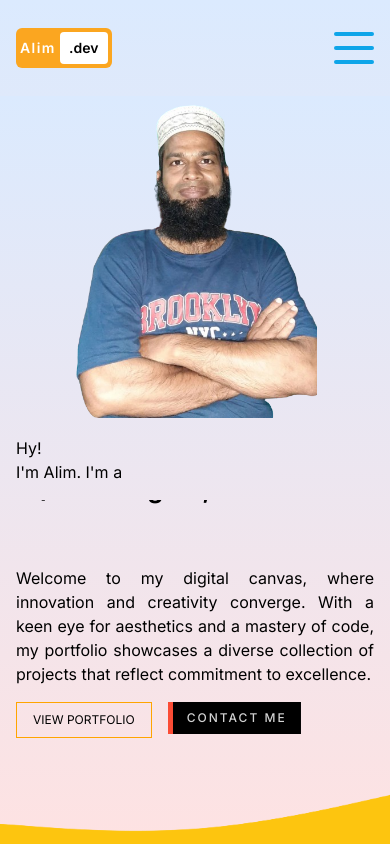
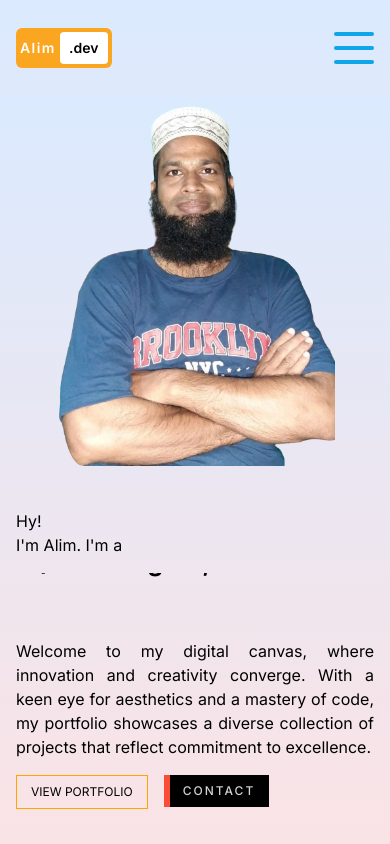
Before and after one commit to alimmondal/next-animated-portfolio, a Next.js app: page / in a window 390 px wide. Built offline with nearby package versions, Linux system fonts and the light colour scheme.

Commit message:
logo upd

```diff
--- a/src/app/globals.css
+++ b/src/app/globals.css
@@ -41,9 +41,26 @@
   background: white;
 }
 
-.button1 {
+/* logo */
+.logo {
   background-color: royalblue;
-  animation: button1 0.5s ease-in-out infinite alternate;
+  animation: logo 0.5s ease-in-out infinite alternate;
+}
+@keyframes logo {
+  to {
+    background-color: #fca61f;
+  }
+}
+
+/* color */
+.contact {
+  color: red;
+  animation: contact 0.5s ease-in-out infinite alternate;
+}
+@keyframes contact {
+  to {
+    color: #fff;
+  }
 }
 
 .category {
@@ -70,12 +87,6 @@
   background-position: left bottom;
 }
 
-@keyframes button1 {
-  to {
-    background-color: #fca61f;
-  }
-}
-
 @media screen and (max-width: 480px) {
   .App {
     padding: 0.5rem 1rem;
--- a/src/app/page.jsx
+++ b/src/app/page.jsx
@@ -15,7 +15,7 @@ const Homepage = () => {
       animate={{ y: "0%" }}
       transition={{ duration: 1 }}
     >
-      <div className="h-full flex flex-col gap-2 md:gap-4 lg:flex-row px-4 sm:px-8 md:px-12 lg:px-20 bg-gradient-to-b from-blue-100 to-red-100 pb-24 md:pb-10 lg:pb-0">
+      <div className="h-screen flex flex-col gap-2 md:gap-4 lg:flex-row px-4 sm:px-8 md:px-12 lg:px-20 bg-gradient-to-b from-blue-100 to-red-100 pb-24 md:pb-10 lg:pb-0">
         {/* IMAGE CONTAINER */}
         <div className="h-1/2 lg:h-full lg:w-1/2 relative">
           <Image src="/hero1.png" alt="" fill className="object-contain" />
@@ -42,9 +42,9 @@ const Homepage = () => {
             commitment to excellence.
           </p>
 
-          <div className="w-full flex gap-4">
+          <div className="flex gap-4">
             <Link href={"/portfolio"}>
-              <button className={`py-3 px-5 tracking-widest ${styles.a}`}>
+              <button className={`${styles.a}`}>
                 <span></span>
                 <span></span>
                 <span></span>
@@ -53,7 +53,7 @@ const Homepage = () => {
               </button>
             </Link>
             <Link href={"/contact"}>
-              <button className="category category1">Contact me</button>
+              <button className="category category1">Contact</button>
             </Link>
           </div>
         </div>
--- a/src/components/navbar.jsx
+++ b/src/components/navbar.jsx
@@ -84,12 +84,12 @@ const Navbar = () => {
       <div className="md:hidden lg:flex ">
         <Link
           href={"/"}
-          className="text-sm bg-[#fca61f] rounded-md p-1 font-semibold flex items-center justify-center button1"
+          className="text-sm bg-[#fca61f] rounded-md p-1 font-semibold flex items-center justify-center logo"
         >
           <span className="text-white mr-1 tracking-widest sm:font-bold">
             Alim
           </span>
-          <span className="w-12 h-8 rounded bg-white text-black flex items-center justify-center ">
+          <span className="w-12 h-8 rounded bg-white text-black flex items-center justify-center">
             .dev
           </span>
         </Link>
@@ -130,7 +130,7 @@ const Navbar = () => {
         </div>
         <Link href={"/contact"}>
           <button
-            className="hidden md:flex gap-1 bg-[#fca61f] text-orange hover:border-orange-500 px-4 py-1 rounded-full hover:bg-white transition-all duration-500 hover:text-orange-500 hover:border "
+            className="hidden md:flex gap-1 bg-[#fca61f] text-orange hover:border-orange-500 px-4 py-1 rounded-full hover:bg-white transition-all duration-500 hover:text-orange-500 hover:border"
             style={{ boxShadow: "0px 20px 24px 3px rgba(251, 161, 40, 0.42)" }}
           >
             Contact
--- a/src/styles/Intro.module.css
+++ b/src/styles/Intro.module.css
@@ -108,6 +108,7 @@
   position: relative;
   overflow: hidden;
   font-size: 12px;
+
   font-weight: 500;
   text-transform: uppercase;
   /* color: lightgray; */
@@ -116,8 +117,6 @@
   transition: 0.2s;
   color: #000;
   border: 1px solid orange;
-  /* background: orange; */
-  /* border-radius: 3px; */
 }
 
 .a:hover {
@@ -255,7 +254,6 @@
   }
 
   .a {
-    padding: 8px 16px;
     letter-spacing: 0px;
     font-weight: normal;
   }
```
